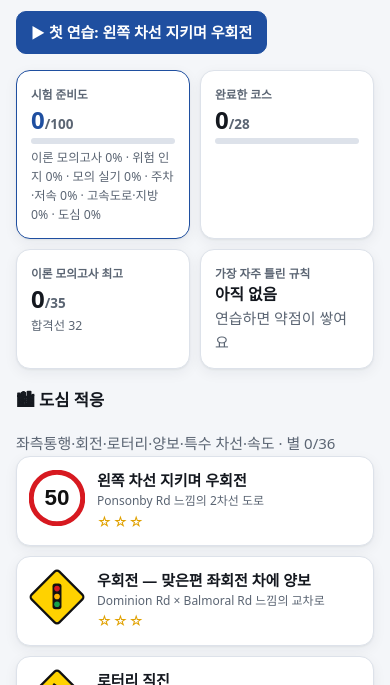
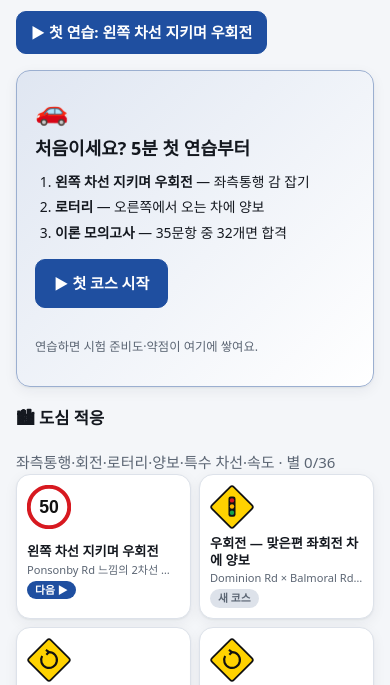
Before and after one commit to dkwo284-max/NZ-Drive, a plain HTML site: page web/index.html in a window 390 px wide. Shown: the part 158-843 px from the top of the page. Drawn offline with Linux system fonts and the light colour scheme.

Commit message:
화면 정리: 처음 쓰는 사람에게는 빈 숫자 타일 대신 '5분 첫 연습' 시작 카드, 휴대폰에서 코스는 2열 격자(표지판 위·제목 두 줄), 별은 완료한 코스에만 표시하고 아직이면 '새 코스'·다음 할 코스는 '다음 ▶'
Co-Authored-By: Claude Opus 5.5 <noreply@anthropic.com>
Claude-Session: https://claude.ai/code/session_01JGCp3Lzk1CimkEFmYaharP

```diff
--- a/web/app.js
+++ b/web/app.js
@@ -80,26 +80,33 @@ function itemCard(id) {
   if (id === "@quiz") return `<a class="mcard" href="#/quiz"><span class="msign">${signHTML("giveway")}</span><span class="mbody"><b>표지판 퀴즈</b><span class="muted">${QUIZ.length}개 표지판</span><span class="mstars">${S.quiz.best ? `최고 ${S.quiz.best}/${QUIZ.length}` : "아직 안 풂"}</span></span></a>`;
   if (id === "@convert") return `<a class="mcard" href="#/convert"><span class="msign"><span class="big-ico">🇰🇷→🇳🇿</span></span><span class="mbody"><b>한국 면허 → NZ 면허 전환 안내</b><span class="muted">면제 국가 조건·서류·절차</span><span class="mstars muted">읽을거리</span></span></a>`;
   const m = S.missions[id] || {}, [k, o] = ICON[id] || ["speed", { n: 50 }];
-  return `<a class="mcard${m.stars ? " done" : ""}" href="#/${isFree(id) ? "park" : "play"}/${id}"><span class="msign">${signHTML(k, o)}</span><span class="mbody"><b>${esc(titleOf(id))}</b><span class="muted">${esc(placeOf(id))}</span><span class="mstars">${starTxt(m.stars || 0)}${m.best != null ? ` <span class="muted">최고 ${m.best}점</span>` : ""}</span></span></a>`;
+  return `<a class="mcard${m.stars ? " done" : ""}" href="#/${isFree(id) ? "park" : "play"}/${id}"><span class="msign">${signHTML(k, o)}</span><span class="mbody"><b>${esc(titleOf(id))}</b><span class="muted">${esc(placeOf(id))}</span><span class="mstars">${m.stars ? starTxt(m.stars) : `<span class="newtag${id === NEXT_ID ? " next" : ""}">${id === NEXT_ID ? "다음 ▶" : "새 코스"}</span>`}${m.best != null ? ` <span class="muted">최고 ${m.best}점</span>` : ""}</span></span></a>`;
 }
 
 /* ================= 대시보드 ================= */
+let NEXT_ID = "";
 function dashboard() {
   const app = $("#app"), R = readiness(), vs = Object.entries(S.viol).sort((a, b) => b[1] - a[1]);
   const allIds = TRACKS.flatMap((t) => t.items).filter((x) => !x.startsWith("@")), done = allIds.filter((id) => S.missions[id]?.stars > 0).length;
   const next = allIds.find((id) => !(S.missions[id]?.stars > 0)) || allIds[0];
+  NEXT_ID = next;
+  const fresh = !S.hist.length && !done && !(S.theory.best || 0);   // 처음 쓰는 사람: 빈 숫자 타일 대신 시작 카드
   app.innerHTML = `
   <header class="hero">
     <div><h1>NZ Drive <span class="sub">오클랜드 운전 적응 · 면허 준비</span></h1>
     <p class="muted">한국 운전자를 위한 뉴질랜드 운전 연습: 도심 규칙, 고속도로·지방도로, 주차, 이론·위험 인지·모의 실기까지. 지도는 오클랜드 '느낌'의 가상 도로입니다.</p></div>
     <a class="btn primary" href="#/${isFree(next) ? "park" : "play"}/${next}">▶ ${S.hist.length ? "이어서" : "첫 연습"}: ${esc(titleOf(next))}</a>
   </header>
-  <section class="tiles">
+  ${fresh ? `<section class="start-card">
+    <div><span class="sc-ico" aria-hidden="true">🚗</span><h2>처음이세요? 5분 첫 연습부터</h2>
+    <ol class="sc-steps"><li><b>왼쪽 차선 지키며 우회전</b> — 좌측통행 감 잡기</li><li><b>로터리</b> — 오른쪽에서 오는 차에 양보</li><li><b>이론 모의고사</b> — 35문항 중 32개면 합격</li></ol></div>
+    <a class="btn primary big" href="#/${isFree(next) ? "park" : "play"}/${next}">▶ 첫 코스 시작</a>
+    <p class="muted small">연습하면 시험 준비도·약점이 여기에 쌓여요.</p></section>` : `  <section class="tiles">
     <div class="tile ready"><span class="tl">시험 준비도</span><b>${R.total}<small>/100</small></b><span class="bar"><i style="width:${R.total}%"></i></span><span class="muted small">${R.parts.map(([n, v]) => `${n} ${Math.round(v * 100)}%`).join(" · ")}</span></div>
     <div class="tile"><span class="tl">완료한 코스</span><b>${done}<small>/${allIds.length}</small></b><span class="bar"><i style="width:${(done / allIds.length) * 100}%"></i></span></div>
     <div class="tile"><span class="tl">이론 모의고사 최고</span><b>${S.theory.best || 0}<small>/35</small></b><span class="muted small">합격선 32</span></div>
     <div class="tile"><span class="tl">가장 자주 틀린 규칙</span><b class="sm">${vs[0] ? esc(VIOL[vs[0][0]]?.[0] || vs[0][0]) : "아직 없음"}</b><span class="muted">${vs[0] ? `${vs[0][1]}회` : "연습하면 약점이 쌓여요"}</span></div>
-  </section>
+  </section>`}
   ${TRACKS.map((t) => { const L = t.items.filter((x) => !x.startsWith("@")), st = L.reduce((a, id) => a + (S.missions[id]?.stars || 0), 0);
     return `<section class="cat"><div class="cathead"><h2>${t.icon} ${esc(t.name)}</h2><span class="muted">${esc(t.desc)}${L.length ? ` · 별 ${st}/${L.length * 3}` : ""}</span></div><div class="mgrid">${t.items.map(itemCard).join("")}</div></section>`; }).join("")}
   <section class="two">
--- a/web/style.css
+++ b/web/style.css
@@ -113,3 +113,24 @@ p.bad { color: var(--bad); } span.good { color: var(--good); font-weight: 600; }
 .phr li > div { display: flex; flex-direction: column; min-width: 0; }
 .phr-a { display: flex; gap: 6px; flex-shrink: 0; }
 .inp { flex: 1; min-width: 160px; padding: 8px 10px; border-radius: 10px; border: 1px solid var(--line, #ccc); font: inherit; background: transparent; color: inherit; }
+/* 첫 사용자 시작 카드 */
+.start-card { display: grid; gap: 12px; padding: 18px; margin-bottom: 18px; border-radius: var(--r); background: linear-gradient(135deg, color-mix(in srgb, var(--accent) 14%, var(--surface)), var(--surface)); border: 1px solid color-mix(in srgb, var(--accent) 35%, var(--line)); box-shadow: var(--shadow); }
+.start-card h2 { margin: 4px 0 8px; font-size: 1.2rem; }
+.sc-ico { font-size: 1.8rem; }
+.sc-steps { margin: 0; padding-left: 20px; display: grid; gap: 4px; font-size: .92rem; }
+.start-card .btn.big { justify-self: start; }
+/* 별은 완료한 코스만, 아직이면 '새 코스'·'다음' 표시 */
+.newtag { display: inline-block; font-size: .72rem; font-weight: 700; padding: 1px 8px; border-radius: 99px; background: var(--line); color: var(--muted); letter-spacing: 0; }
+/* 휴대폰: 코스 2열 격자(표지판 위·제목 아래) */
+@media (max-width: 600px) {
+  .mgrid { grid-template-columns: repeat(2, minmax(0, 1fr)); gap: 8px; }
+  .mcard { grid-template-columns: 1fr; gap: 6px; padding: 10px; align-items: start; }
+  .mcard .msign { width: 44px; height: 44px; }
+  .mcard .msign svg, .mcard .msign > * { max-width: 44px; max-height: 44px; }
+  .mcard .mbody b { font-size: .88rem; line-height: 1.3; display: -webkit-box; -webkit-line-clamp: 2; -webkit-box-orient: vertical; overflow: hidden; }
+  .mcard .mbody .muted { font-size: .74rem; white-space: nowrap; overflow: hidden; text-overflow: ellipsis; display: block; }
+  .mcard.done { border-left-width: 1px; border-top: 3px solid var(--good); }
+}
+.start-card .btn.big { font-size: 1rem; padding: 12px 18px; }
+@media (max-width: 600px) { .mcard .msign { overflow: hidden; } .mcard .big-ico { font-size: 1.4rem; line-height: 44px; white-space: nowrap; } }
+.newtag.next { background: var(--accent); color: var(--accent-ink); }
```
